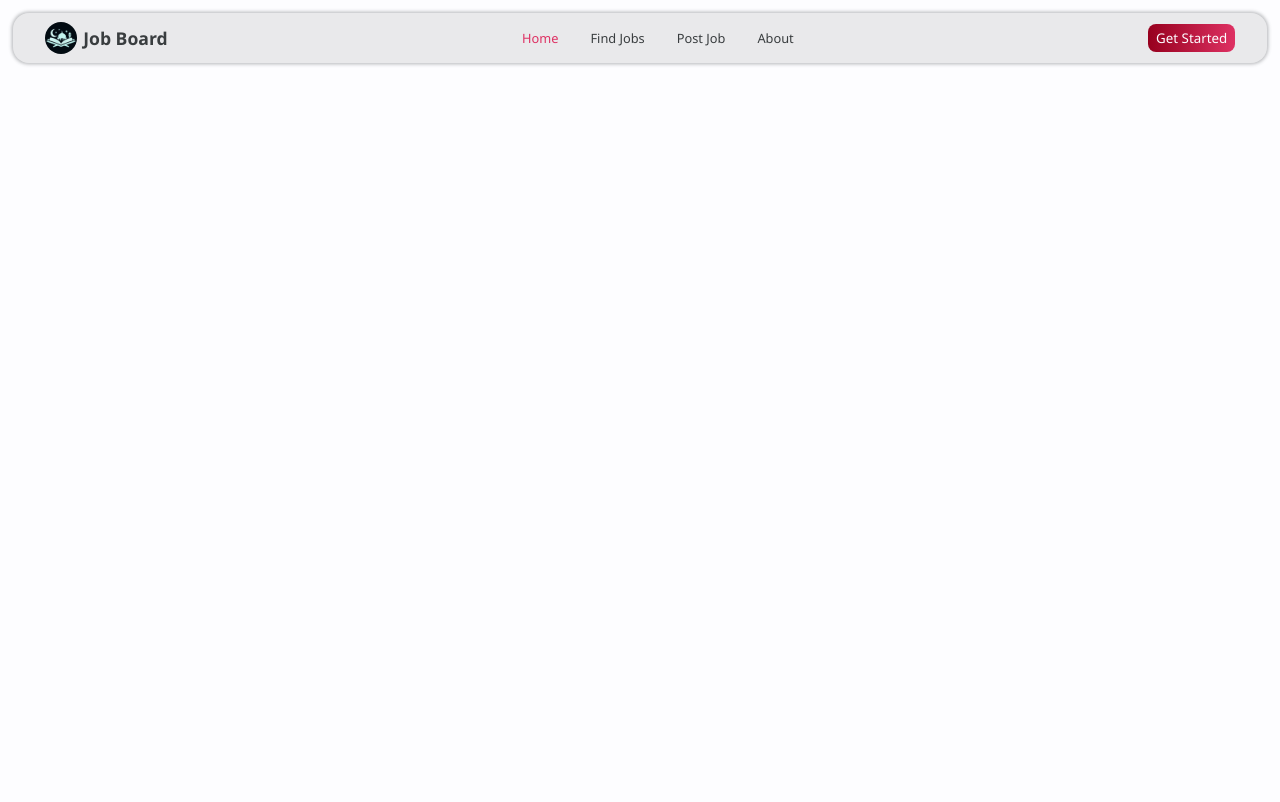
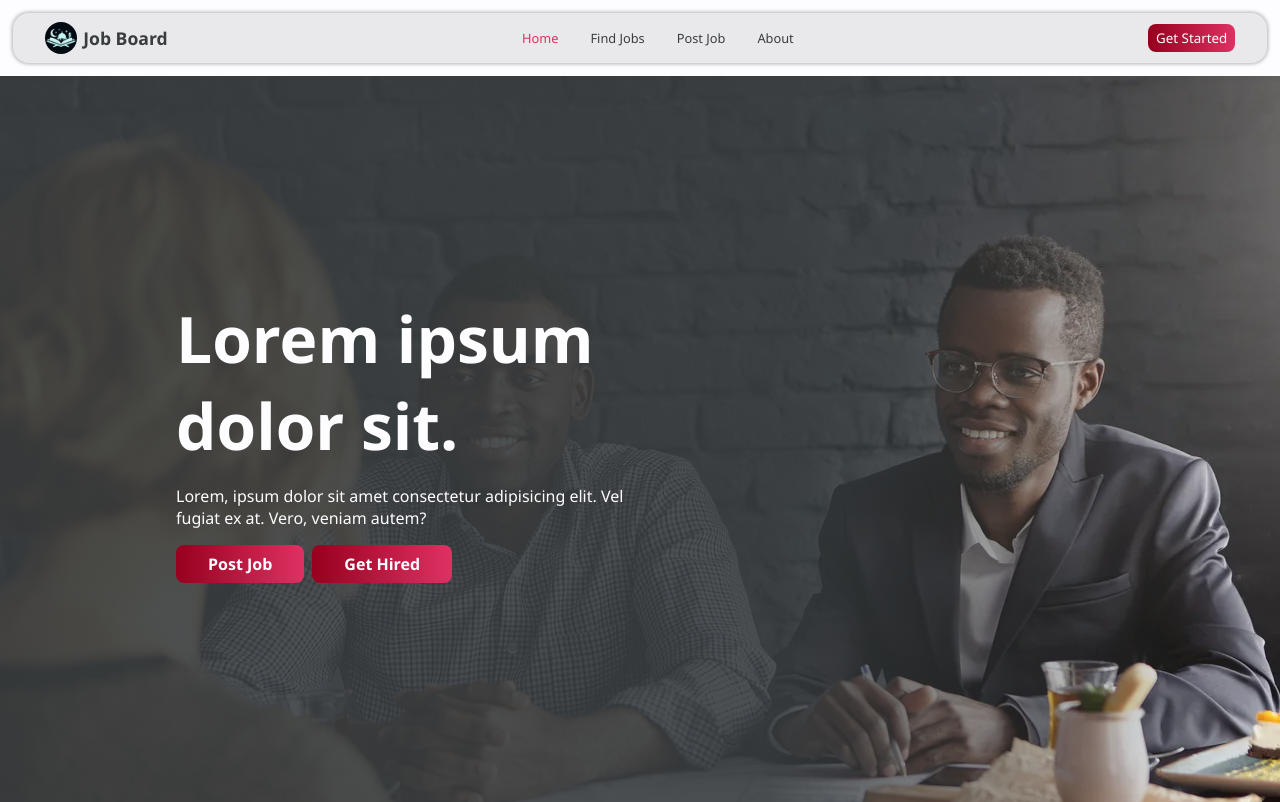
Before and after one commit to abdu-selam/talentflow, a PHP site: page / in a window 1280 px wide. Before the commit the page ends 66 px from the top, so only its background shows below. Run offline with PHP 8.4, Linux system fonts and the light colour scheme.

Commit message:
hero section has been styled

```diff
--- a/index.html
+++ b/index.html
@@ -3,7 +3,7 @@
   <head>
     <meta charset="UTF-8" />
     <meta name="viewport" content="width=device-width, initial-scale=1.0" />
-    <link rel="stylesheet" href="./styles/main.css">
+    <link rel="stylesheet" href="./styles/main.css" />
     <script type="module" src="./scripts/main.js"></script>
     <title>Document</title>
   </head>
@@ -11,7 +11,12 @@
     <header class="header">
       <div class="header__wrapper">
         <figure class="header__figure">
-          <img src="./images/logo.jpg" alt="logo of joab bord" class="header__logo"  width="200"/>
+          <img
+            src="./images/logo.jpg"
+            alt="logo of joab bord"
+            class="header__logo"
+            width="200"
+          />
           <figcaption class="header__caption">Job Board</figcaption>
         </figure>
         <div class="menu">
@@ -21,10 +26,18 @@
         </div>
         <nav class="header__nav">
           <ul class="header__list">
-                <li class="header__item"><a href="/" class="header__link active">Home</a></li>
-                <li class="header__item"><a href="#" class="header__link">Find Jobs</a></li>
-                <li class="header__item"><a href="#" class="header__link">Post Job</a></li>
-                <li class="header__item"><a href="#" class="header__link">About</a></li>
+            <li class="header__item">
+              <a href="/" class="header__link active">Home</a>
+            </li>
+            <li class="header__item">
+              <a href="#" class="header__link">Find Jobs</a>
+            </li>
+            <li class="header__item">
+              <a href="#" class="header__link">Post Job</a>
+            </li>
+            <li class="header__item">
+              <a href="#" class="header__link">About</a>
+            </li>
           </ul>
         </nav>
         <div class="header__auth">
@@ -34,5 +47,52 @@
         </div>
       </div>
     </header>
+    <main class="main">
+      <section class="hero">
+        <div class="hero__wrapper">
+          <div class="hero__back">
+            <img
+              class="active"
+              src="./images/hero-bg-1.webp"
+              width="200"
+              alt="Hero background image one"
+            />
+            <img
+              src="./images/hero-bg-2.jpeg"
+              width="200"
+              alt="Hero background image two"
+            />
+            <img
+              src="./images/hero-bg-3.jpg"
+              width="200"
+              alt="Hero background image three"
+            />
+            <img
+              src="./images/hero-bg-4.png"
+              width="200"
+              alt="Hero background image four"
+            />
+            <img
+              src="./images/hero-bg-5.avif"
+              width="200"
+              alt="Hero background image five"
+            />
+          </div>
+          <h1 class="hero__title">Lorem ipsum dolor sit.</h1>
+          <p class="hero__desc">
+            Lorem, ipsum dolor sit amet consectetur adipisicing elit. Vel fugiat
+            ex at. Vero, veniam autem?
+          </p>
+          <div class="hero__btns">
+            <button class="hero__btn">
+              <a href="#" class="hero__link">Post Job</a>
+            </button>
+            <button class="hero__btn">
+              <a href="#" class="hero__link">Get Hired</a>
+            </button>
+          </div>
+        </div>
+      </section>
+    </main>
   </body>
 </html>
--- a/styles/main.css
+++ b/styles/main.css
@@ -64,7 +64,8 @@ input:focus {
   margin-inline: auto;
   padding: 0.5rem;
   border-radius: 1rem;
-  box-shadow: 0 0 0.2rem 0.1rem color-mix(in srgb, var(--primary) 30%, rgba(0,0,0,0) 70%);
+  box-shadow: 0 0 0.2rem 0.1rem
+    color-mix(in srgb, var(--primary) 30%, rgba(0, 0, 0, 0) 70%);
 }
 
 .header__figure {
@@ -120,7 +121,8 @@ input:focus {
   right: -100%;
   height: 100vh;
   width: min(60%, 250px);
-  box-shadow: 0 0 0.5rem color-mix(in srgb, var(--primary) 40%, rgba(0,0,0,0) 60%);
+  box-shadow: 0 0 0.5rem
+    color-mix(in srgb, var(--primary) 40%, rgba(0, 0, 0, 0) 60%);
   z-index: 98;
   transition: 0.5s;
 }
@@ -148,7 +150,7 @@ input:focus {
 }
 
 .header__link::before {
-    content: '';
+  content: "";
   width: 100%;
   height: 0.15rem;
   background: var(--accent);
@@ -179,7 +181,8 @@ input:focus {
 }
 
 .header__btn:hover {
-   box-shadow: 0 0 0.2rem 0.1rem color-mix(in srgb, var(--accent) 50%, rgba(0,0,0,0) 50%);
+  box-shadow: 0 0 0.2rem 0.1rem
+    color-mix(in srgb, var(--accent) 50%, rgba(0, 0, 0, 0) 50%);
 }
 
 .header__btn a {
@@ -217,3 +220,107 @@ input:focus {
     display: none;
   }
 }
+
+/* HERO SECTION STYLES */
+.hero {
+  padding: 0.8rem;
+  position: relative;
+  background: color-mix(in srgb, var(--primary) 70%, rgba(0, 0, 0, 0) 30%);
+}
+
+.hero__wrapper {
+  max-width: 58rem;
+  margin-inline: auto;
+  display: flex;
+  flex-direction: column;
+  justify-content: center;
+  align-items: center;
+  min-height: calc(50dvh - 5.4rem);
+  gap: 1rem;
+  padding-block: 1rem;
+}
+
+.hero__back {
+  position: absolute;
+  width: 100%;
+  height: 100%;
+  bottom: 0;
+  left: 0;
+  display: flex;
+  z-index: -1;
+}
+
+.hero__back img {
+  width: 100%;
+  height: 100%;
+  object-fit: cover;
+  position: absolute;
+  opacity: 0;
+  transition: 1s;
+}
+
+.hero__back img.active {
+  opacity: 1;
+}
+
+.hero__title {
+  text-align: center;
+  font-size: clamp(2.2rem, 11vw, 4rem);
+  color: var(--back);
+}
+
+.hero__desc {
+  color: var(--back);
+  text-align: center;
+  max-width: 30rem;
+}
+
+.hero__btns {
+  display: flex;
+  gap: 0.5rem;
+}
+
+.hero__btn {
+  border-radius: 0.5rem;
+  transition: 0.5s;
+  font-size: 1rem;
+}
+
+.hero__btn:hover {
+  box-shadow: 0 0 0.5rem 0.3rem
+    color-mix(in srgb, var(--accent) 70%, rgba(0, 0, 0, 0) 30%);
+    scale: 1.05;
+}
+
+.hero__link {
+  color: var(--back);
+  display: inline-block;
+  font-weight: 600;
+  padding: 0.5rem 2rem;
+}
+
+@media (min-width: 40rem) {
+  .hero {
+    background: linear-gradient(
+      to right,
+      color-mix(in srgb, var(--primary) 90%, rgba(0, 0, 0, 0) 10%) 60%,
+      transparent
+    );
+  }
+  .hero__wrapper {
+    height: calc(100dvh - 6.2rem);
+    align-items: start;
+  }
+
+  .hero__desc,
+  .hero__title {
+    text-align: start;
+    width: min(70%, 30rem);
+  }
+}
+
+@media (orientation: portrait) {
+    .hero__wrapper {
+        height: max-content;
+    }
+}
```
Also changed, not shown: scripts/main.js (+34 -14 lines), images/hero-bg-1.webp (added), images/hero-bg-2.jpeg (added), images/hero-bg-3.jpg (added), images/hero-bg-4.png (added), images/hero-bg-5.avif (added). Lines whose indentation alone changed are shown as unchanged.
